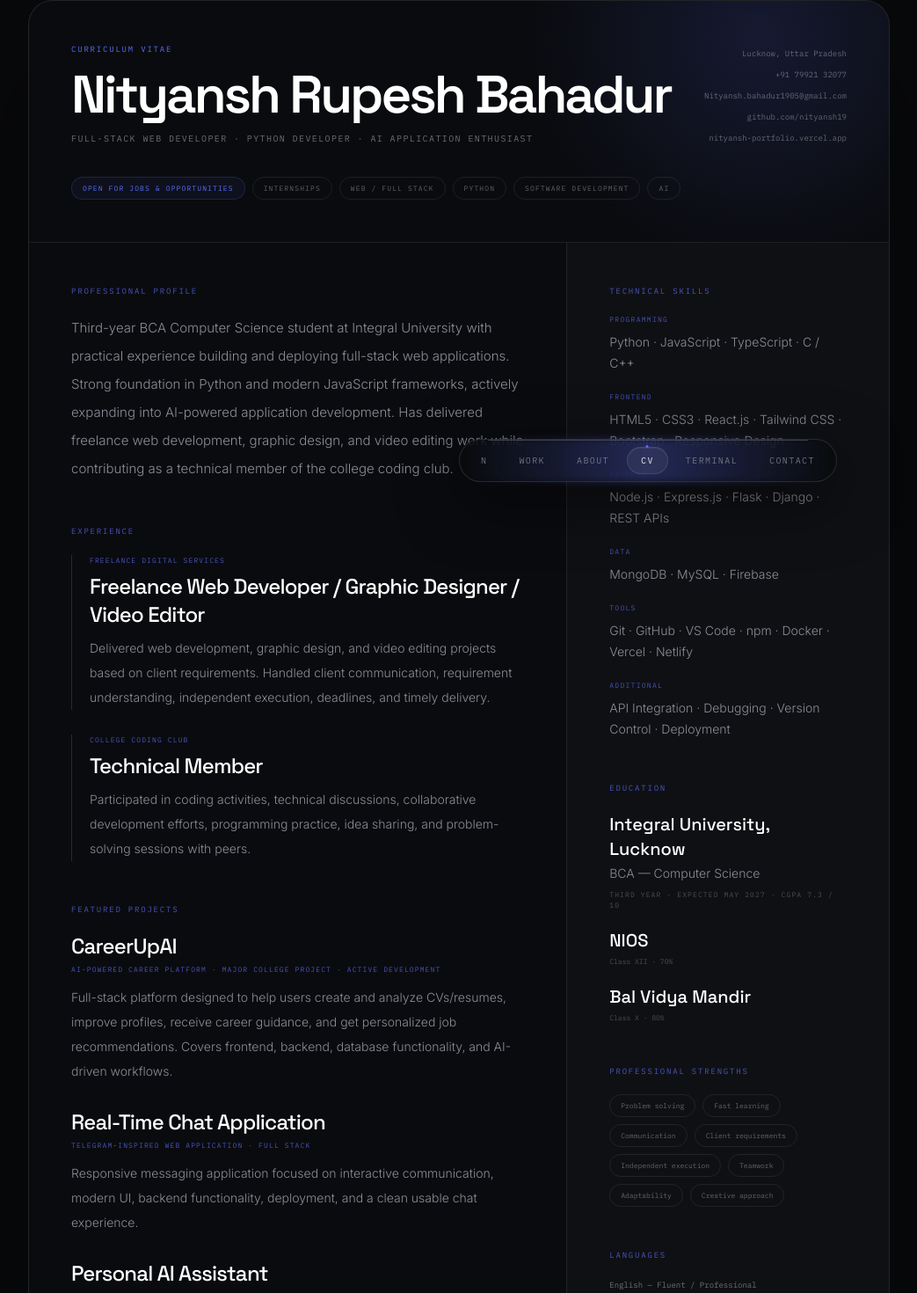
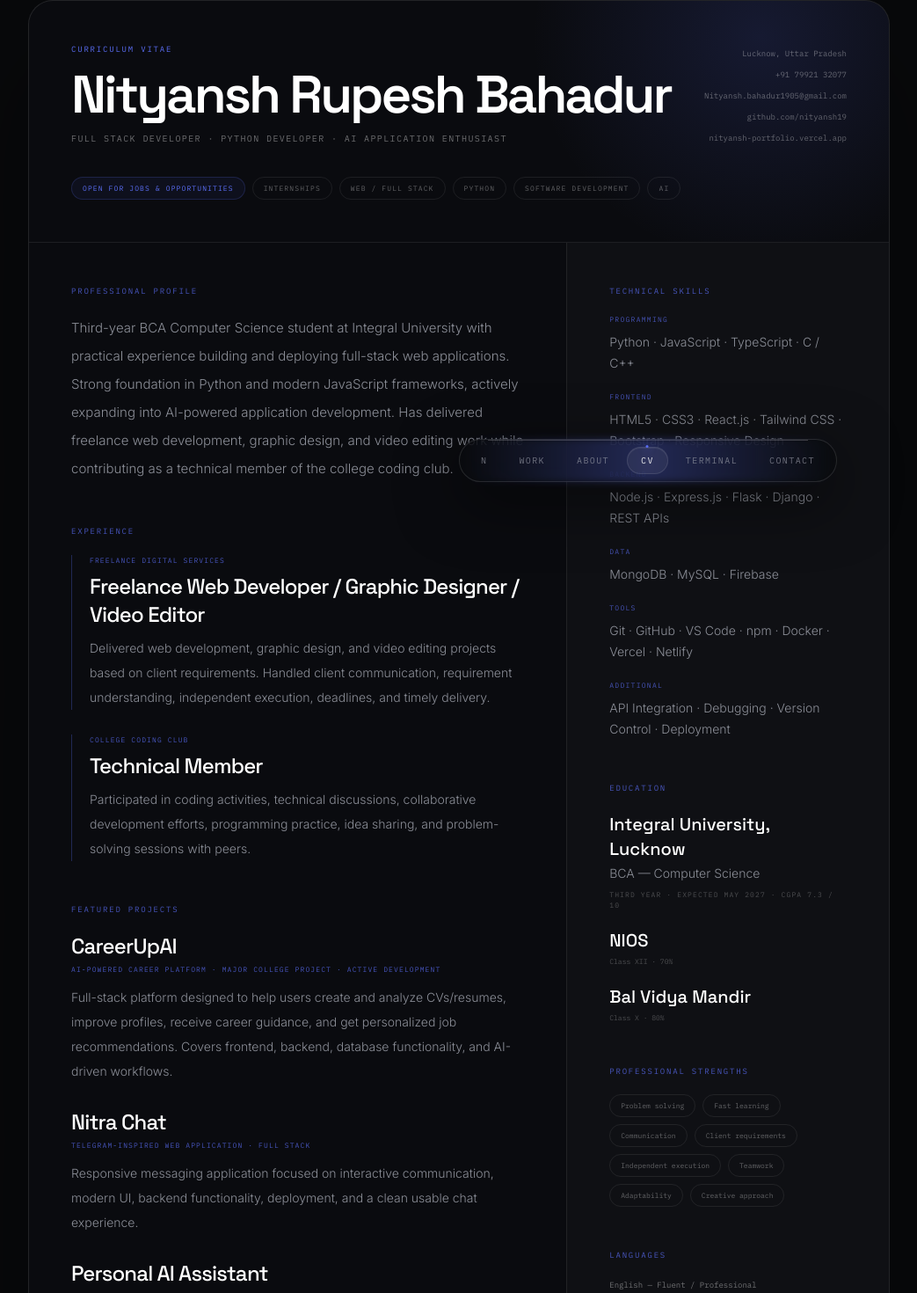
Before and after one commit to nityansh19/nityansh-portfolio, a Next.js app: page /cv in a window 1280 px wide. Shown: the part 228-1698 px from the top of the page at 88% size, without its empty margins (118-1161 px from the left). Built offline with nearby package versions, Linux system fonts and the light colour scheme.

Commit message:
fix: update CV to correct projects and BCA

```diff
--- a/app/cv/page.tsx
+++ b/app/cv/page.tsx
@@ -18,7 +18,7 @@ const projects = [
     text: "Full-stack platform designed to help users create and analyze CVs/resumes, improve profiles, receive career guidance, and get personalized job recommendations. Covers frontend, backend, database functionality, and AI-driven workflows.",
   },
   {
-    title: "Real-Time Chat Application",
+    title: "Nitra Chat",
     meta: "Telegram-Inspired Web Application · Full Stack",
     text: "Responsive messaging application focused on interactive communication, modern UI, backend functionality, deployment, and a clean usable chat experience.",
   },
@@ -50,7 +50,7 @@ export default function CVPage() {
                 <div>
                   <p className="font-mono text-[9px] uppercase tracking-[0.2em] text-accent print:text-black/45">Curriculum Vitae</p>
                   <h1 className="mt-4 font-display text-4xl font-semibold tracking-[-0.05em] text-white sm:text-6xl print:text-black">Nityansh Rupesh Bahadur</h1>
-                  <p className="mt-3 font-mono text-[10px] uppercase tracking-[0.14em] text-white/40 print:text-black/55">Full-Stack Web Developer · Python Developer · AI Application Enthusiast</p>
+                  <p className="mt-3 font-mono text-[10px] uppercase tracking-[0.14em] text-white/40 print:text-black/55">Full Stack Developer · Python Developer · AI Application Enthusiast</p>
                 </div>
                 <div className="font-mono text-[9px] leading-6 text-white/35 sm:text-right print:text-black/55">
                   <div>Lucknow, Uttar Pradesh</div>
```
